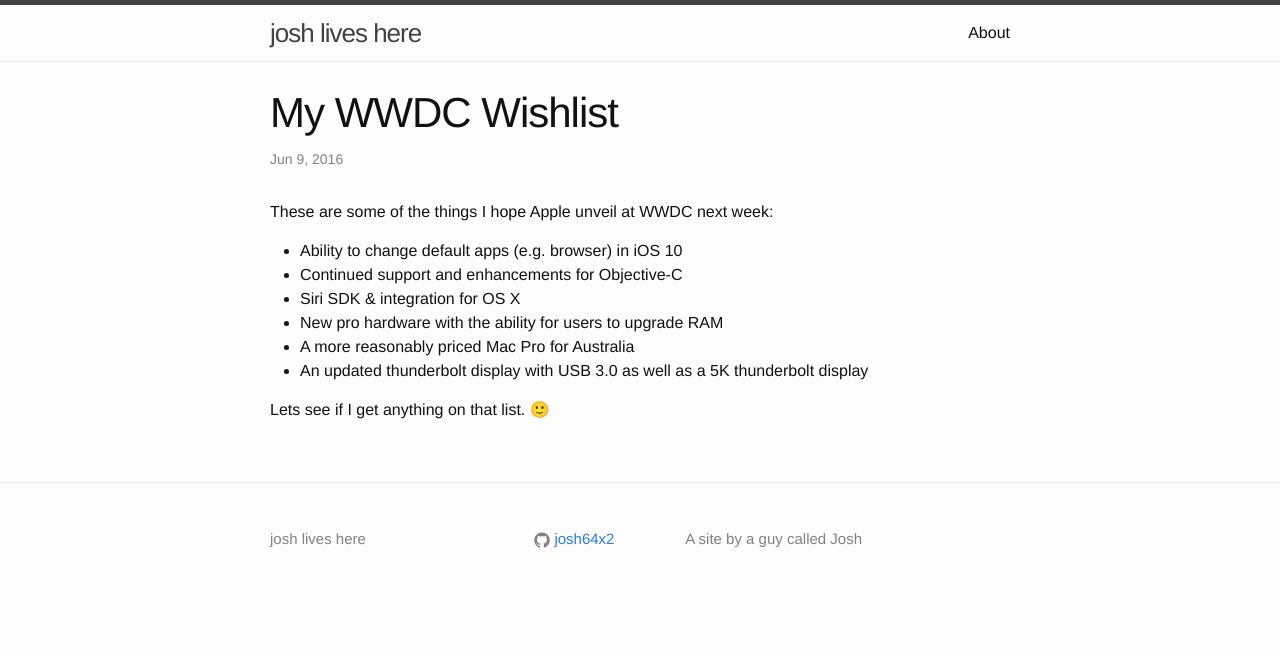
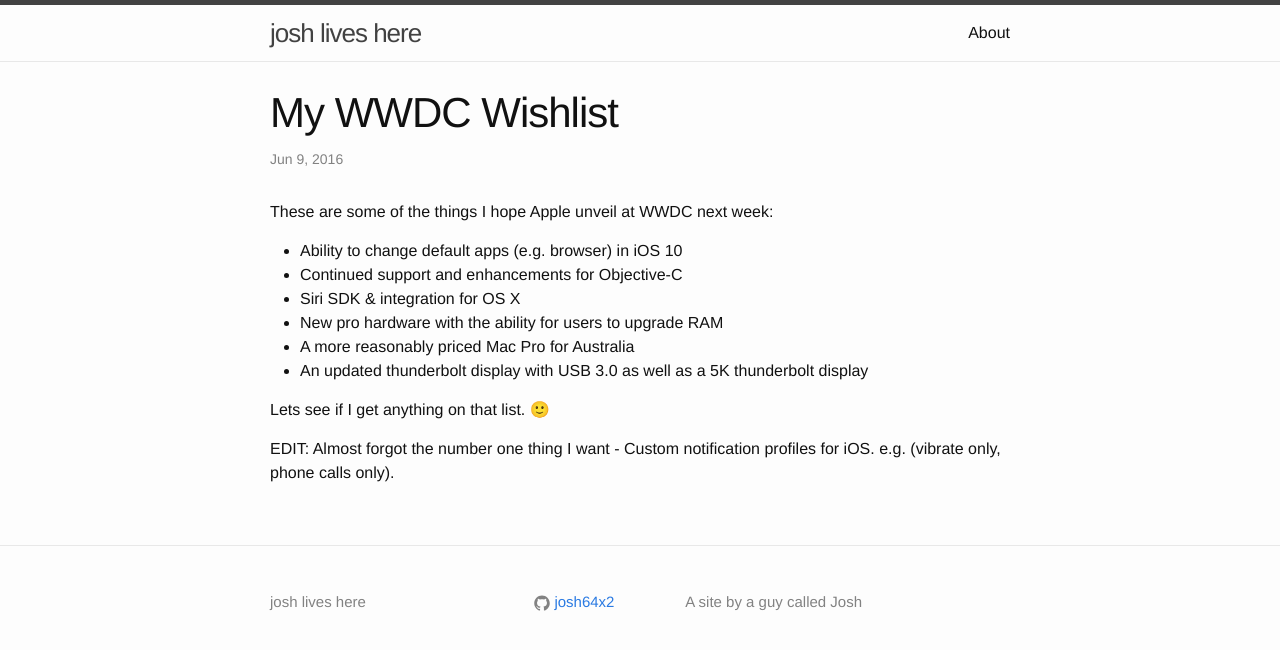
Before and after one commit to josh64x2/josh64x2.github.io, a Jekyll site: the page built from _posts/2016-06-09-my-wwdc-wishlist.markdown, in a window 1280 px wide. Shown: the top 650 px of the page. Built offline with Jekyll 4.4.1, drawn with Linux system fonts in a browser that asks for light colours.

Commit message:
added notification profiles wish

```diff
--- a/_posts/2016-06-09-my-wwdc-wishlist.markdown
+++ b/_posts/2016-06-09-my-wwdc-wishlist.markdown
@@ -13,3 +13,5 @@
 * An updated thunderbolt display with USB 3.0 as well as a 5K thunderbolt display
 
 Lets see if I get anything on that list. 🙂
+
+EDIT: Almost forgot the number one thing I want - Custom notification profiles for iOS. e.g. (vibrate only, phone calls only).
```
